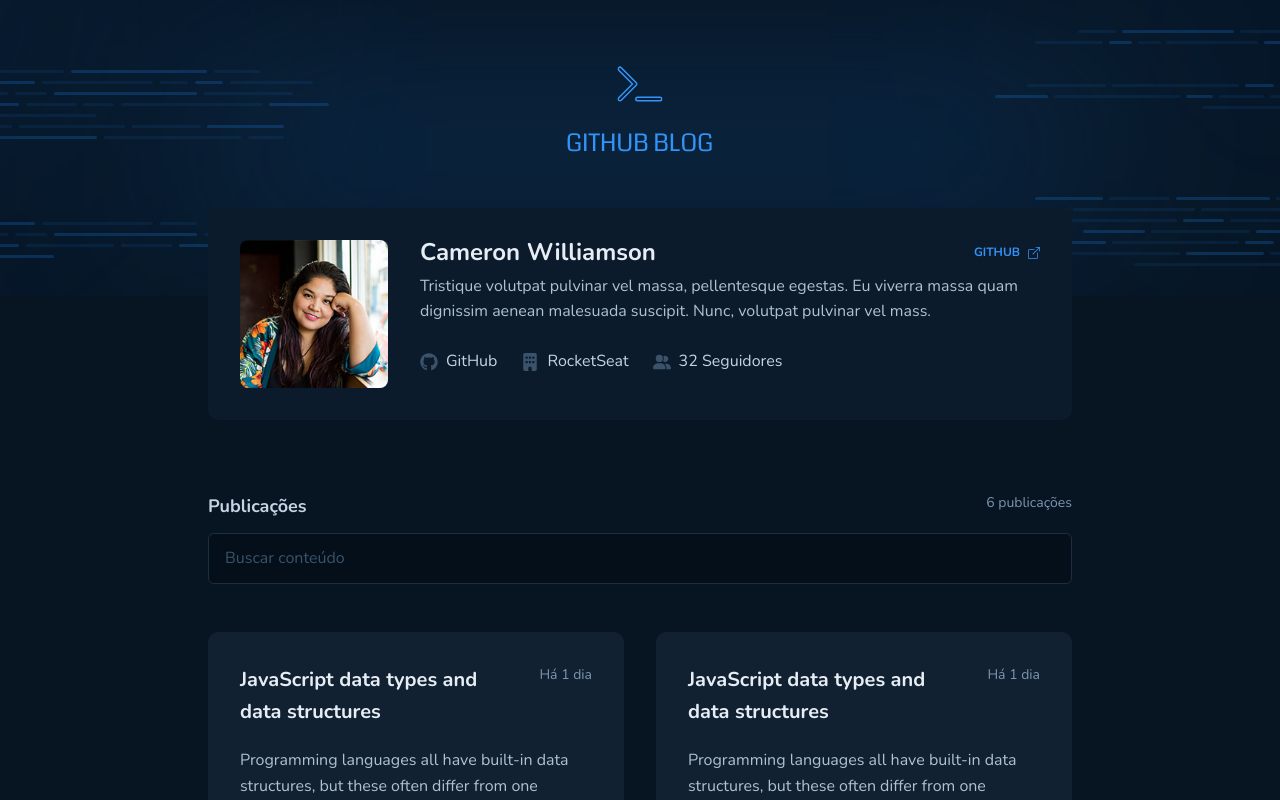
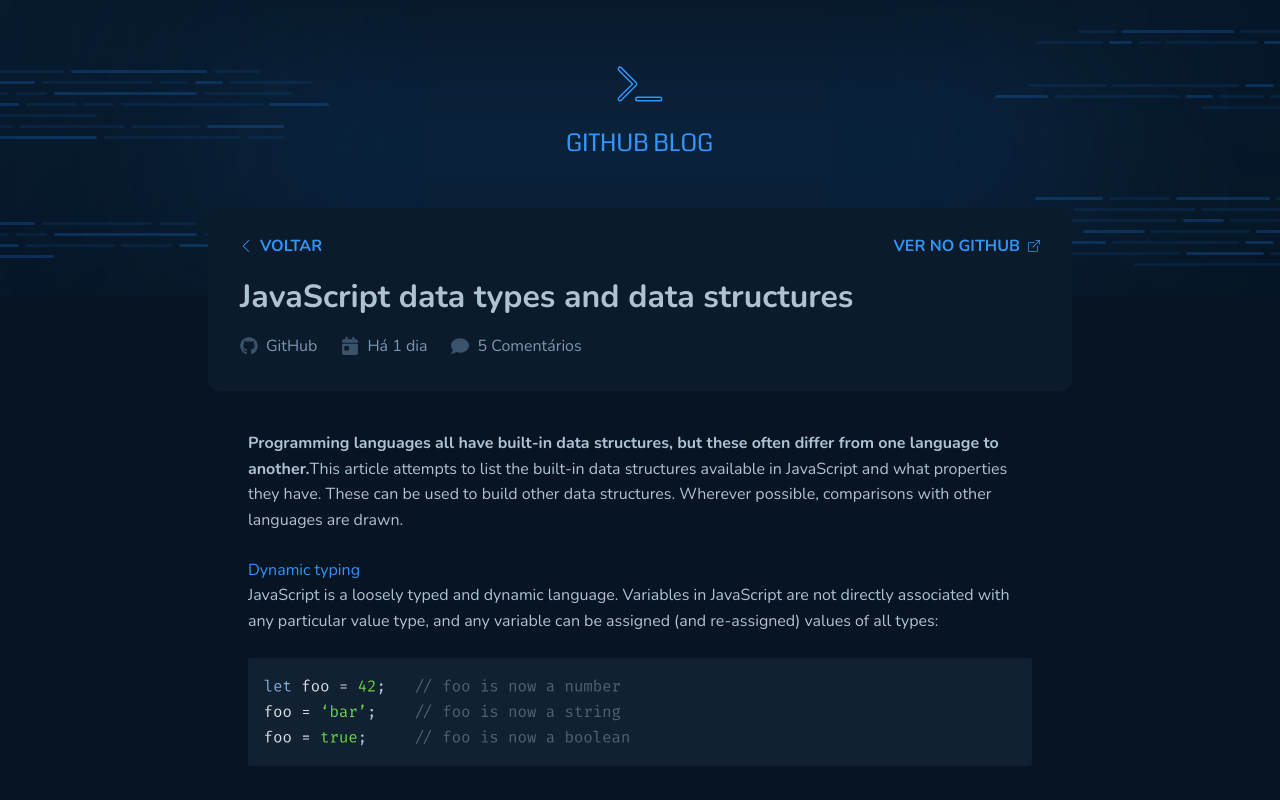
Before and after one commit to joaoalbertoredondo/desafio-03-github-blog, a React (Vite) app: page /post in a window 1280 px wide. Shown: the top 800 px of the page. Built offline with nearby package versions, Linux system fonts and the light colour scheme; the HTML template or start-up script is replaced by a standard one.

Commit message:
post page created

```diff
--- a/package.json
+++ b/package.json
@@ -19,6 +19,7 @@
     "react": "^18.3.1",
     "react-dom": "^18.3.1",
     "react-icons": "^5.2.1",
+    "react-router-dom": "^6.26.0",
     "styled-components": "^6.1.12"
   },
   "devDependencies": {
--- a/src/App.tsx
+++ b/src/App.tsx
@@ -1,14 +1,16 @@
 import { ThemeProvider } from "styled-components";
 import { defaultTheme } from "./styles/themes/default";
 import { GlobalStyle } from "./styles/global";
-import Blog from "./pages/Blog";
+import Router from "./Router";
+import { BrowserRouter } from "react-router-dom";
 
 function App() {
   return (
     <ThemeProvider theme={defaultTheme}>
+      <BrowserRouter>
+        <Router />
+      </BrowserRouter>
       <GlobalStyle />
-
-      <Blog />
     </ThemeProvider>
   );
 }
--- /dev/null
+++ b/src/Router.tsx
@@ -0,0 +1,14 @@
+import { Route, Routes } from "react-router-dom";
+import Blog from "./pages/Blog";
+import Post from "./pages/Post";
+
+function Router() {
+  return (
+    <Routes>
+      <Route path="/" element={<Blog />} />
+      <Route path="/post" element={<Post />} />
+    </Routes>
+  );
+}
+
+export default Router;
--- /dev/null
+++ b/src/pages/Post/components/PostContent/index.tsx
@@ -0,0 +1,31 @@
+import { PostContentContainer } from "./styles";
+import code from "../../../../assets/code.svg";
+
+function PostContent() {
+  return (
+    <PostContentContainer>
+      <main>
+        <section>
+          <strong>
+            Programming languages all have built-in data structures, but these
+            often differ from one language to another.
+          </strong>
+          This article attempts to list the built-in data structures available
+          in JavaScript and what properties they have. These can be used to
+          build other data structures. Wherever possible, comparisons with other
+          languages are drawn.
+        </section>
+        <span>Dynamic typing</span>
+        <p>
+          JavaScript is a loosely typed and dynamic language. Variables in
+          JavaScript are not directly associated with any particular value type,
+          and any variable can be assigned (and re-assigned) values of all
+          types:
+        </p>
+      </main>
+      <img src={code} alt="" />
+    </PostContentContainer>
+  );
+}
+
+export default PostContent;
--- /dev/null
+++ b/src/pages/Post/components/PostContent/styles.ts
@@ -0,0 +1,20 @@
+import styled from "styled-components";
+
+export const PostContentContainer = styled.div`
+  width: 864px;
+  padding: 40px;
+  gap: 24px;
+
+  background: transparent;
+
+  display: flex;
+  flex-direction: column;
+
+  section {
+    margin-bottom: 24px;
+  }
+
+  span {
+    color: ${(props) => props.theme["brand-blue"]};
+  }
+`;
--- /dev/null
+++ b/src/pages/Post/components/PostHeader/index.tsx
@@ -0,0 +1,41 @@
+import { BsBoxArrowUpRight } from "react-icons/bs";
+import { PostHeaderContainer } from "./styles";
+import { SlArrowLeft } from "react-icons/sl";
+import { FaCalendarDay, FaComment, FaGithub } from "react-icons/fa";
+
+function PostHeader() {
+  return (
+    <PostHeaderContainer>
+      <nav>
+        <a href="">
+          <SlArrowLeft size={12} />
+          Voltar
+        </a>
+        <a href="">
+          Ver no GitHub
+          <BsBoxArrowUpRight size={12} />
+        </a>
+      </nav>
+
+      <div>
+        <h1>JavaScript data types and data structures</h1>
+        <ul>
+          <li>
+            <FaGithub size={18} />
+            GitHub
+          </li>
+          <li>
+            <FaCalendarDay size={18} />
+            Há 1 dia
+          </li>
+          <li>
+            <FaComment size={18} />
+            5 Comentários
+          </li>
+        </ul>
+      </div>
+    </PostHeaderContainer>
+  );
+}
+
+export default PostHeader;
--- /dev/null
+++ b/src/pages/Post/components/PostHeader/styles.tsx
@@ -0,0 +1,60 @@
+import styled from "styled-components";
+
+export const PostHeaderContainer = styled.header`
+  background: ${(props) => props.theme["base-profile"]};
+  border-radius: 10px;
+  width: 864px;
+  display: flex;
+  flex-direction: column;
+  gap: 32px;
+  padding: 32px;
+
+  margin-top: -88px;
+
+  nav {
+    display: flex;
+    justify-content: space-between;
+    align-items: center;
+
+    width: 100%;
+
+    text-transform: uppercase;
+
+    a {
+      display: flex;
+      align-items: center;
+      gap: 8px;
+      text-decoration: none;
+      font-weight: bold;
+
+      line-height: 0;
+
+      color: ${(props) => props.theme["brand-blue"]};
+
+      &:hover {
+        text-decoration: underline;
+      }
+    }
+  }
+
+  div {
+    ul {
+      list-style-type: none;
+      display: flex;
+      gap: 24px;
+      align-items: center;
+      margin-top: 24px;
+
+      li {
+        display: flex;
+        align-items: center;
+        gap: 8px;
+        color: ${(props) => props.theme["base-span"]};
+      }
+
+      svg {
+        color: ${(props) => props.theme["base-label"]};
+      }
+    }
+  }
+`;
--- /dev/null
+++ b/src/pages/Post/index.tsx
@@ -0,0 +1,16 @@
+import Header from "../../components/Header";
+import PostContent from "./components/PostContent";
+import PostHeader from "./components/PostHeader";
+import { PostContainer } from "./styles";
+
+function Post() {
+  return (
+    <PostContainer>
+      <Header />
+      <PostHeader />
+      <PostContent />
+    </PostContainer>
+  );
+}
+
+export default Post;
--- /dev/null
+++ b/src/pages/Post/styles.ts
@@ -0,0 +1,8 @@
+import styled from "styled-components";
+
+export const PostContainer = styled.div`
+display: flex;
+flex-direction: column;
+justify-content: center;
+align-items: center;
+`
```
Also changed, not shown: src/assets/code.svg (added), 1 other file (tests, documents, lock files or other folders).
